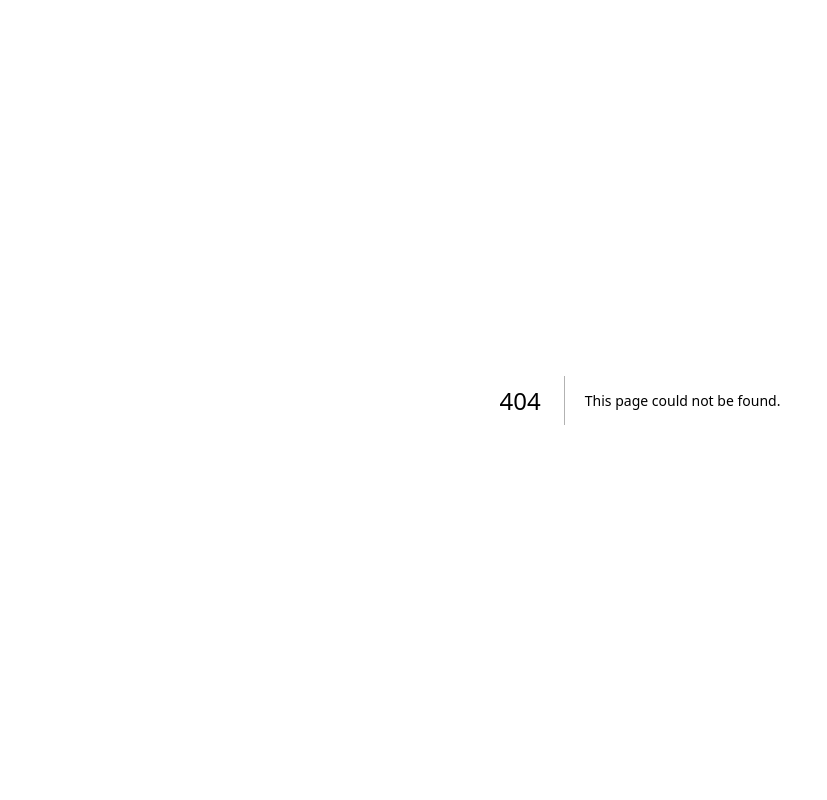
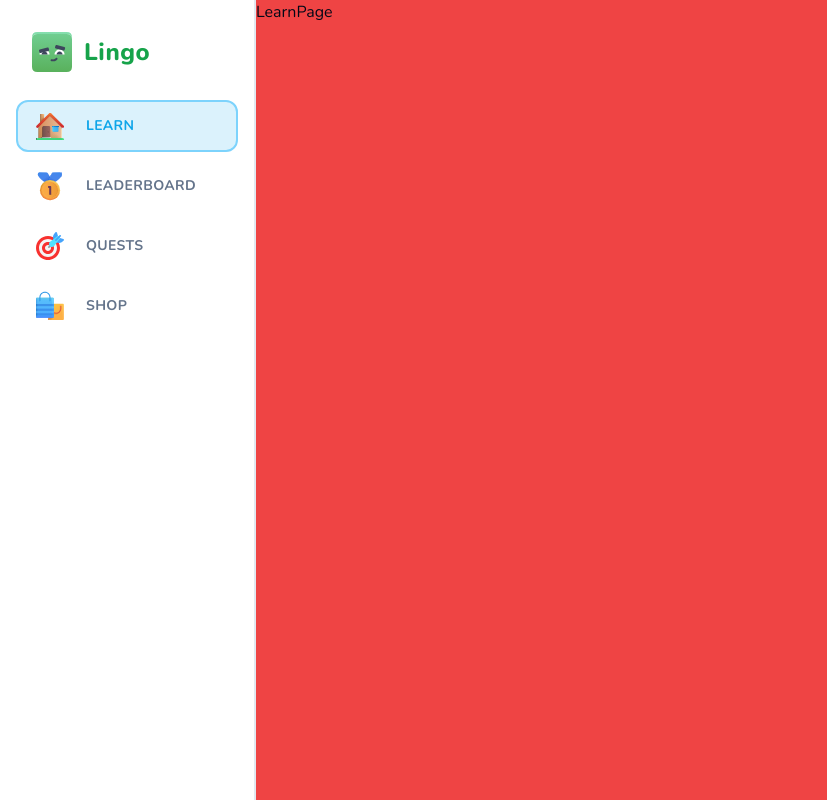
Before and after one commit to ivanmeda993/duolingo-nextjs, a Next.js app: page /learn in a window 1280 px wide. Before the commit this address had no page. Shown: the whole page, without its empty margins (0-827 px from the left). Built offline with nearby package versions, Linux system fonts and the light colour scheme.

Commit message:
Main Layout

```diff
--- /dev/null
+++ b/app/(main)/layout.tsx
@@ -0,0 +1,19 @@
+import { Sidebar } from "@/components/sidebar";
+import { MobileHeader } from "@/components/mobile-header";
+
+interface IMainLayout {
+  children: React.ReactNode;
+}
+const MainLayout = ({ children }: IMainLayout) => {
+  return (
+    <>
+      <MobileHeader />
+      <Sidebar className="hidden lg:flex" />
+      <main className="lg:pl-[256px] h-full pt-[50px] lg:pt-0">
+        <div className="bg-red-500 h-full">{children}</div>
+      </main>
+    </>
+  );
+};
+
+export default MainLayout;
--- /dev/null
+++ b/app/(main)/learn/page.tsx
@@ -0,0 +1,5 @@
+const LearnPage = () => {
+  return <div>LearnPage</div>;
+};
+
+export default LearnPage;
--- a/app/buttons/page.tsx
+++ /dev/null
@@ -1,22 +0,0 @@
-import { Button } from "@/components/ui/button";
-
-const ButtonsPage = () => {
-  return (
-    <div className="p-4 space-y-4 flex flex-col max-w-[200px]">
-      <Button>Default</Button>
-      <Button variant="primary">Primary</Button>
-      <Button variant="primaryOutline">Primary Outline</Button>
-      <Button variant="secondary">Secondary</Button>
-      <Button variant="secondaryOutline">Secondary Outline</Button>
-      <Button variant="danger">Danger</Button>
-      <Button variant="dangerOutline">Danger Outline</Button>
-      <Button variant="super">Super</Button>
-      <Button variant="superOutline">Super Outline</Button>
-      <Button variant="ghost">Ghost</Button>
-      <Button variant="sidebar">Sidebar</Button>
-      <Button variant="sidebarOutline">Sidebar Outline</Button>
-    </div>
-  );
-};
-
-export default ButtonsPage;
--- /dev/null
+++ b/components/mobile-header.tsx
@@ -0,0 +1,10 @@
+import { MobileSidebar } from "@/components/mobile-sidebar";
+
+interface IMobileHeader {}
+export const MobileHeader = ({}: IMobileHeader) => {
+  return (
+    <nav className="lg:hidden px-6 h-[50px] flex items-center bg-green-500 border-b fixed top-0 w-full z-50">
+      <MobileSidebar />
+    </nav>
+  );
+};
--- /dev/null
+++ b/components/mobile-sidebar.tsx
@@ -0,0 +1,17 @@
+import { Menu } from "lucide-react";
+
+import { Sheet, SheetContent, SheetTrigger } from "@/components/ui/sheet";
+import { Sidebar } from "@/components/sidebar";
+
+export const MobileSidebar = () => {
+  return (
+    <Sheet>
+      <SheetTrigger>
+        <Menu className="text-white" />
+      </SheetTrigger>
+      <SheetContent className="p-0 z-[100]" side="left">
+        <Sidebar />
+      </SheetContent>
+    </Sheet>
+  );
+};
--- /dev/null
+++ b/components/sidebar-item.tsx
@@ -0,0 +1,37 @@
+"use client";
+
+import Link from "next/link";
+import Image from "next/image";
+import { usePathname } from "next/navigation";
+
+import { Button } from "@/components/ui/button";
+
+type Props = {
+  label: string;
+  iconSrc: string;
+  href: string;
+};
+
+export const SidebarItem = ({ label, iconSrc, href }: Props) => {
+  const pathname = usePathname();
+  const active = pathname === href;
+
+  return (
+    <Button
+      variant={active ? "sidebarOutline" : "sidebar"}
+      className="justify-start h-[52px]"
+      asChild
+    >
+      <Link href={href}>
+        <Image
+          src={iconSrc}
+          alt={label}
+          className="mr-5"
+          height={32}
+          width={32}
+        />
+        {label}
+      </Link>
+    </Button>
+  );
+};
--- /dev/null
+++ b/components/sidebar.tsx
@@ -0,0 +1,52 @@
+import { cn } from "@/lib/utils";
+import Link from "next/link";
+import Image from "next/image";
+import { SidebarItem } from "@/components/sidebar-item";
+import { ClerkLoaded, ClerkLoading, UserButton } from "@clerk/nextjs";
+import { Loader } from "lucide-react";
+
+interface ISidebar {
+  className?: string;
+}
+export const Sidebar = ({ className }: ISidebar) => {
+  return (
+    <div
+      className={cn(
+        "flex flex-col  h-full lg:w-[256px] lg:fixed left-0 top-0 px-4 border-r-2 ",
+        className,
+      )}
+    >
+      <Link href="/learn">
+        <div className="pt-8 pl-4 pb-7 flex items-center gap-x-3">
+          <Image src="/mascot.svg" height={40} width={40} alt="Mascot" />
+          <h1 className="text-2xl font-extrabold text-green-600 tracking-wide">
+            Lingo
+          </h1>
+        </div>
+      </Link>
+      <div className="flex flex-col gap-y-2 flex-1">
+        <SidebarItem label="Learn" href="/learn" iconSrc="/learn.svg" />
+        <SidebarItem
+          label="Leaderboard"
+          href="/leaderboard"
+          iconSrc="/leaderboard.svg"
+        />
+        <SidebarItem label="quests" href="/quests" iconSrc="/quests.svg" />
+        <SidebarItem label="shop" href="/shop" iconSrc="/shop.svg" />
+      </div>
+      <div className="p-4">
+        <ClerkLoading>
+          <Loader className="h-5 w-5 text-muted-foreground animate-spin" />
+        </ClerkLoading>
+        <ClerkLoaded>
+          <UserButton
+            afterSignOutUrl="/"
+            appearance={{
+              elements: { userButtonPopoverCard: { pointerEvents: "initial" } },
+            }}
+          />
+        </ClerkLoaded>
+      </div>
+    </div>
+  );
+};
--- /dev/null
+++ b/components/ui/sheet.tsx
@@ -0,0 +1,140 @@
+"use client"
+
+import * as React from "react"
+import * as SheetPrimitive from "@radix-ui/react-dialog"
+import { cva, type VariantProps } from "class-variance-authority"
+import { X } from "lucide-react"
+
+import { cn } from "@/lib/utils"
+
+const Sheet = SheetPrimitive.Root
+
+const SheetTrigger = SheetPrimitive.Trigger
+
+const SheetClose = SheetPrimitive.Close
+
+const SheetPortal = SheetPrimitive.Portal
+
+const SheetOverlay = React.forwardRef<
+  React.ElementRef<typeof SheetPrimitive.Overlay>,
+  React.ComponentPropsWithoutRef<typeof SheetPrimitive.Overlay>
+>(({ className, ...props }, ref) => (
+  <SheetPrimitive.Overlay
+    className={cn(
+      "fixed inset-0 z-50 bg-black/80  data-[state=open]:animate-in data-[state=closed]:animate-out data-[state=closed]:fade-out-0 data-[state=open]:fade-in-0",
+      className
+    )}
+    {...props}
+    ref={ref}
+  />
+))
+SheetOverlay.displayName = SheetPrimitive.Overlay.displayName
+
+const sheetVariants = cva(
+  "fixed z-50 gap-4 bg-background p-6 shadow-lg transition ease-in-out data-[state=open]:animate-in data-[state=closed]:animate-out data-[state=closed]:duration-300 data-[state=open]:duration-500",
+  {
+    variants: {
+      side: {
+        top: "inset-x-0 top-0 border-b data-[state=closed]:slide-out-to-top data-[state=open]:slide-in-from-top",
+        bottom:
+          "inset-x-0 bottom-0 border-t data-[state=closed]:slide-out-to-bottom data-[state=open]:slide-in-from-bottom",
+        left: "inset-y-0 left-0 h-full w-3/4 border-r data-[state=closed]:slide-out-to-left data-[state=open]:slide-in-from-left sm:max-w-sm",
+        right:
+          "inset-y-0 right-0 h-full w-3/4  border-l data-[state=closed]:slide-out-to-right data-[state=open]:slide-in-from-right sm:max-w-sm",
+      },
+    },
+    defaultVariants: {
+      side: "right",
+    },
+  }
+)
+
+interface SheetContentProps
+  extends React.ComponentPropsWithoutRef<typeof SheetPrimitive.Content>,
+    VariantProps<typeof sheetVariants> {}
+
+const SheetContent = React.forwardRef<
+  React.ElementRef<typeof SheetPrimitive.Content>,
+  SheetContentProps
+>(({ side = "right", className, children, ...props }, ref) => (
+  <SheetPortal>
+    <SheetOverlay />
+    <SheetPrimitive.Content
+      ref={ref}
+      className={cn(sheetVariants({ side }), className)}
+      {...props}
+    >
+      {children}
+      <SheetPrimitive.Close className="absolute right-4 top-4 rounded-sm opacity-70 ring-offset-background transition-opacity hover:opacity-100 focus:outline-none focus:ring-2 focus:ring-ring focus:ring-offset-2 disabled:pointer-events-none data-[state=open]:bg-secondary">
+        <X className="h-4 w-4" />
+        <span className="sr-only">Close</span>
+      </SheetPrimitive.Close>
+    </SheetPrimitive.Content>
+  </SheetPortal>
+))
+SheetContent.displayName = SheetPrimitive.Content.displayName
+
+const SheetHeader = ({
+  className,
+  ...props
+}: React.HTMLAttributes<HTMLDivElement>) => (
+  <div
+    className={cn(
+      "flex flex-col space-y-2 text-center sm:text-left",
+      className
+    )}
+    {...props}
+  />
+)
+SheetHeader.displayName = "SheetHeader"
+
+const SheetFooter = ({
+  className,
+  ...props
+}: React.HTMLAttributes<HTMLDivElement>) => (
+  <div
+    className={cn(
+      "flex flex-col-reverse sm:flex-row sm:justify-end sm:space-x-2",
+      className
+    )}
+    {...props}
+  />
+)
+SheetFooter.displayName = "SheetFooter"
+
+const SheetTitle = React.forwardRef<
+  React.ElementRef<typeof SheetPrimitive.Title>,
+  React.ComponentPropsWithoutRef<typeof SheetPrimitive.Title>
+>(({ className, ...props }, ref) => (
+  <SheetPrimitive.Title
+    ref={ref}
+    className={cn("text-lg font-semibold text-foreground", className)}
+    {...props}
+  />
+))
+SheetTitle.displayName = SheetPrimitive.Title.displayName
+
+const SheetDescription = React.forwardRef<
+  React.ElementRef<typeof SheetPrimitive.Description>,
+  React.ComponentPropsWithoutRef<typeof SheetPrimitive.Description>
+>(({ className, ...props }, ref) => (
+  <SheetPrimitive.Description
+    ref={ref}
+    className={cn("text-sm text-muted-foreground", className)}
+    {...props}
+  />
+))
+SheetDescription.displayName = SheetPrimitive.Description.displayName
+
+export {
+  Sheet,
+  SheetPortal,
+  SheetOverlay,
+  SheetTrigger,
+  SheetClose,
+  SheetContent,
+  SheetHeader,
+  SheetFooter,
+  SheetTitle,
+  SheetDescription,
+}
--- a/package.json
+++ b/package.json
@@ -10,6 +10,7 @@
   },
   "dependencies": {
     "@clerk/nextjs": "^4.29.12",
+    "@radix-ui/react-dialog": "^1.0.5",
     "@radix-ui/react-slot": "^1.0.2",
     "class-variance-authority": "^0.7.0",
     "clsx": "^2.1.0",
```
Also changed, not shown: 2 other files (tests, documents, lock files or other folders).
